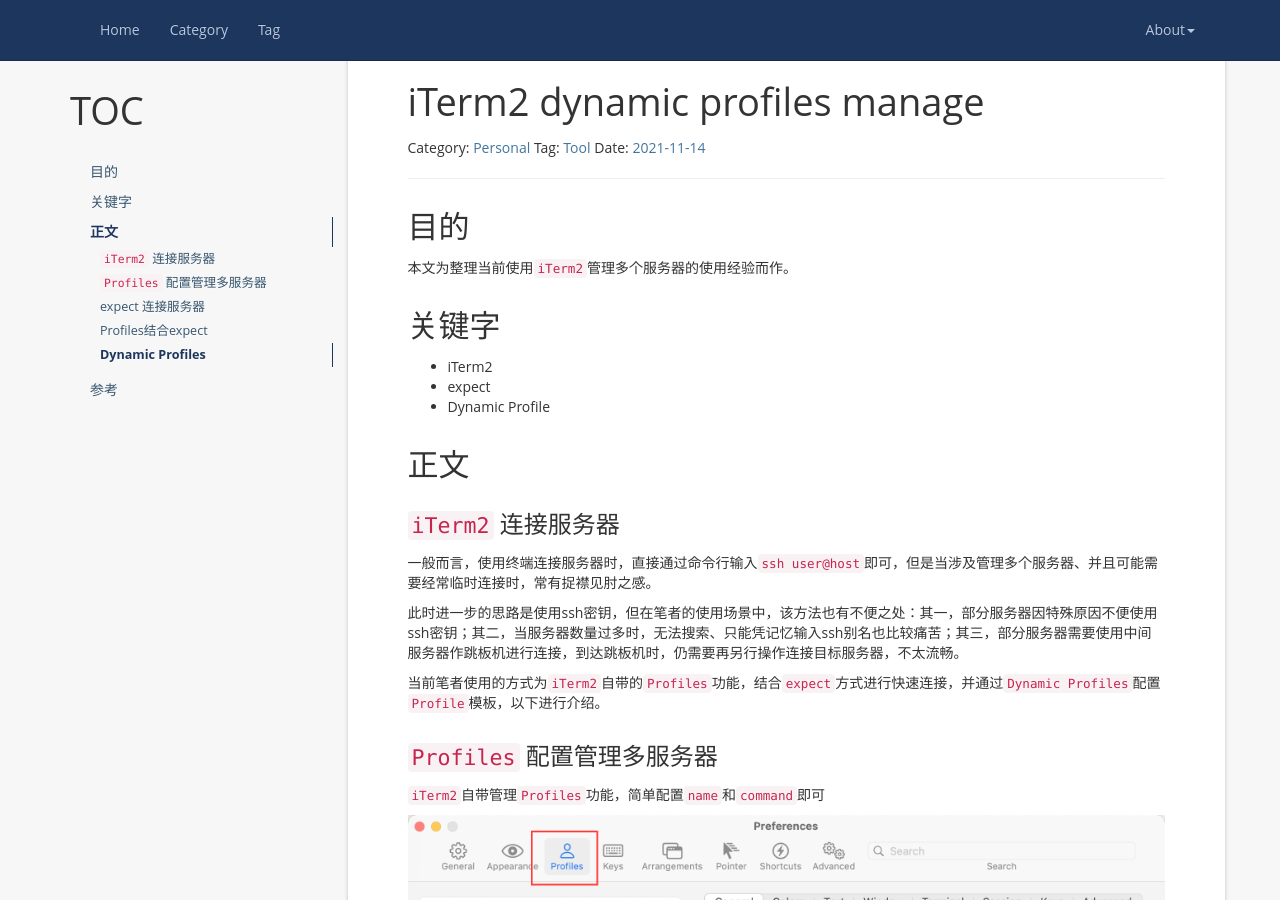
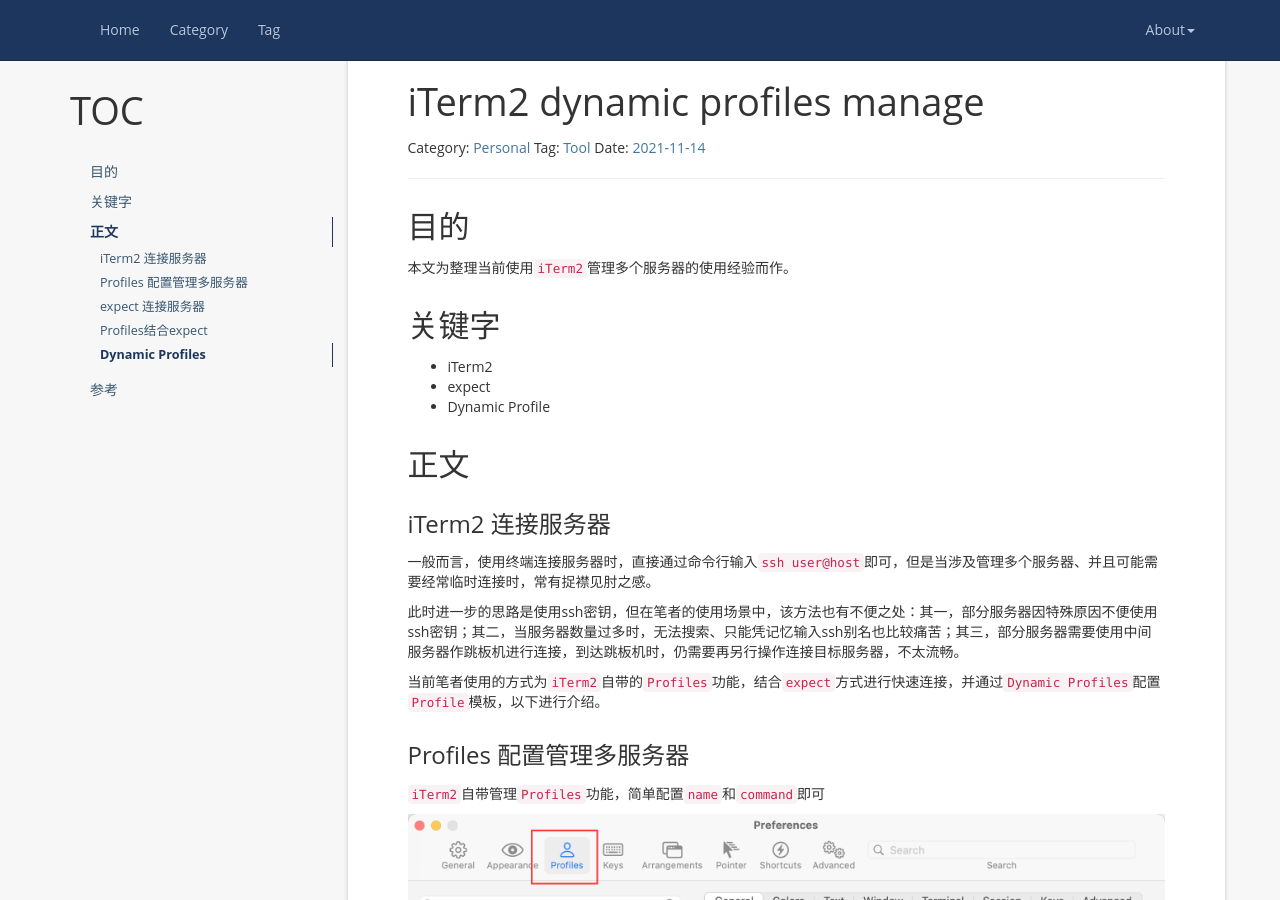
Before and after one commit to weqopy/weqopy.github.io, a Jekyll site: the page built from _posts/2021-11-14-iterm2-dynamic-profiles-manage.md, in a window 1280 px wide and 900 px high. Built offline with Jekyll 4.4.1, drawn with Linux system fonts in a browser that asks for light colours; nearby versions of some CDN libraries.

```diff
--- a/_posts/2021-11-14-iterm2-dynamic-profiles-manage.md
+++ b/_posts/2021-11-14-iterm2-dynamic-profiles-manage.md
@@ -22,7 +22,7 @@ tag: Tool
 
 ## 正文
 
-### `iTerm2` 连接服务器
+### iTerm2 连接服务器
 
 一般而言，使用终端连接服务器时，直接通过命令行输入`ssh user@host`即可，但是当涉及管理多个服务器、并且可能需要经常临时连接时，常有捉襟见肘之感。
 
@@ -30,7 +30,7 @@ tag: Tool
 
 当前笔者使用的方式为`iTerm2`自带的`Profiles`功能，结合`expect`方式进行快速连接，并通过`Dynamic Profiles`配置`Profile`模板，以下进行介绍。
 
-### `Profiles` 配置管理多服务器
+### Profiles 配置管理多服务器
 
 `iTerm2`自带管理`Profiles`功能，简单配置`name`和`command`即可
 
```
